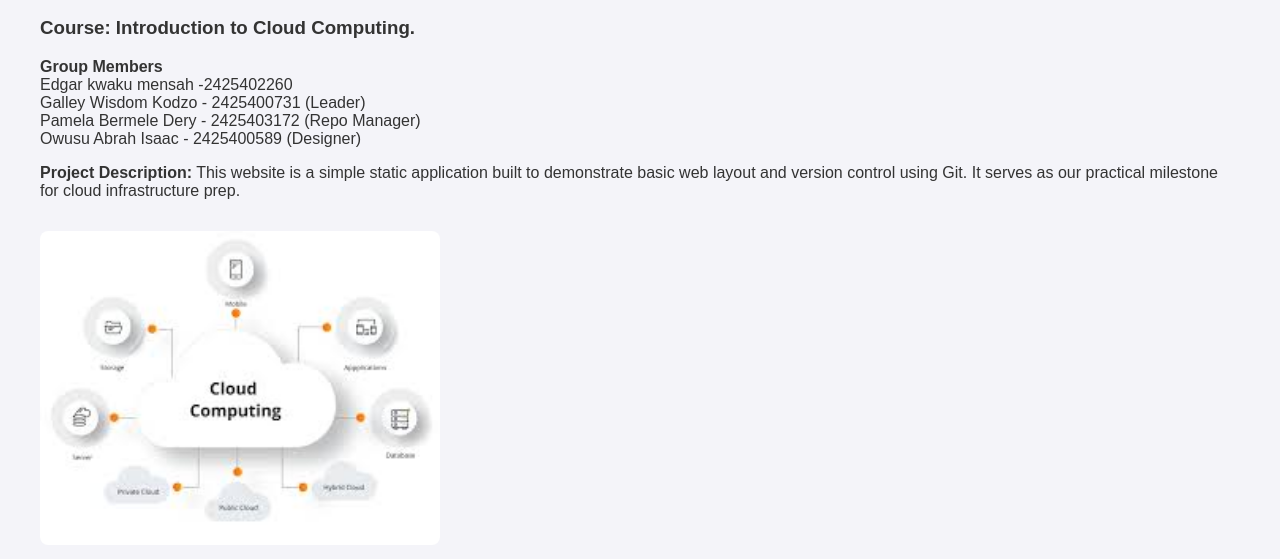
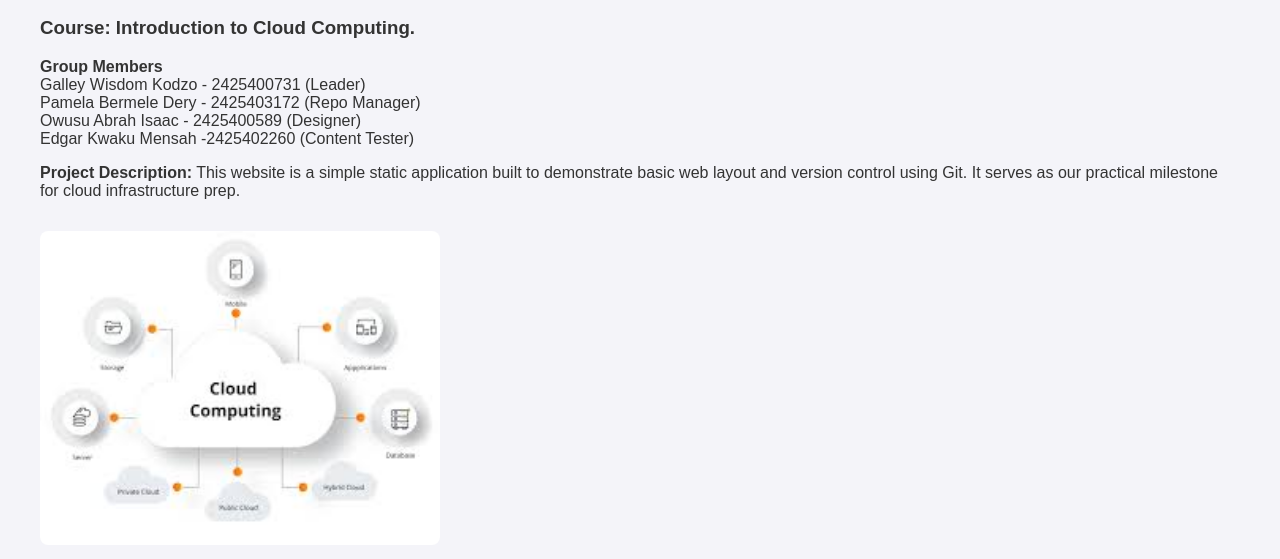
Before and after one commit to galleywood/cloud-lab-group-project, a plain HTML site: page index.html in a window 1280 px wide. Shown: the part 189-748 px from the top of the page. Drawn offline with Linux system fonts and the light colour scheme.

Commit message:
Revise group member information in index.html
Updated group member details in the project description.

```diff
--- a/index.html
+++ b/index.html
@@ -16,7 +16,7 @@
         <h2>Group Name: Group 14</h2>
         <h3>Course: Introduction to Cloud Computing.</h3>
 
-        <p><strong>Group Members</strong><br>Edgar kwaku mensah -2425402260 <br>Galley Wisdom Kodzo - 2425400731 (Leader)<br> Pamela Bermele Dery - 2425403172 (Repo Manager)<br>Owusu Abrah Isaac - 2425400589 (Designer)</p>
+        <p><strong>Group Members</strong><br>Galley Wisdom Kodzo - 2425400731 (Leader)<br> Pamela Bermele Dery - 2425403172 (Repo Manager)<br>Owusu Abrah Isaac - 2425400589 (Designer)<br>Edgar Kwaku Mensah -2425402260 (Content Tester) </p>
 
         <p><strong>Project Description:</strong> This website is a simple static application built to demonstrate basic web layout and version control using Git. It serves as our practical milestone for cloud infrastructure prep.</p>
 
```
